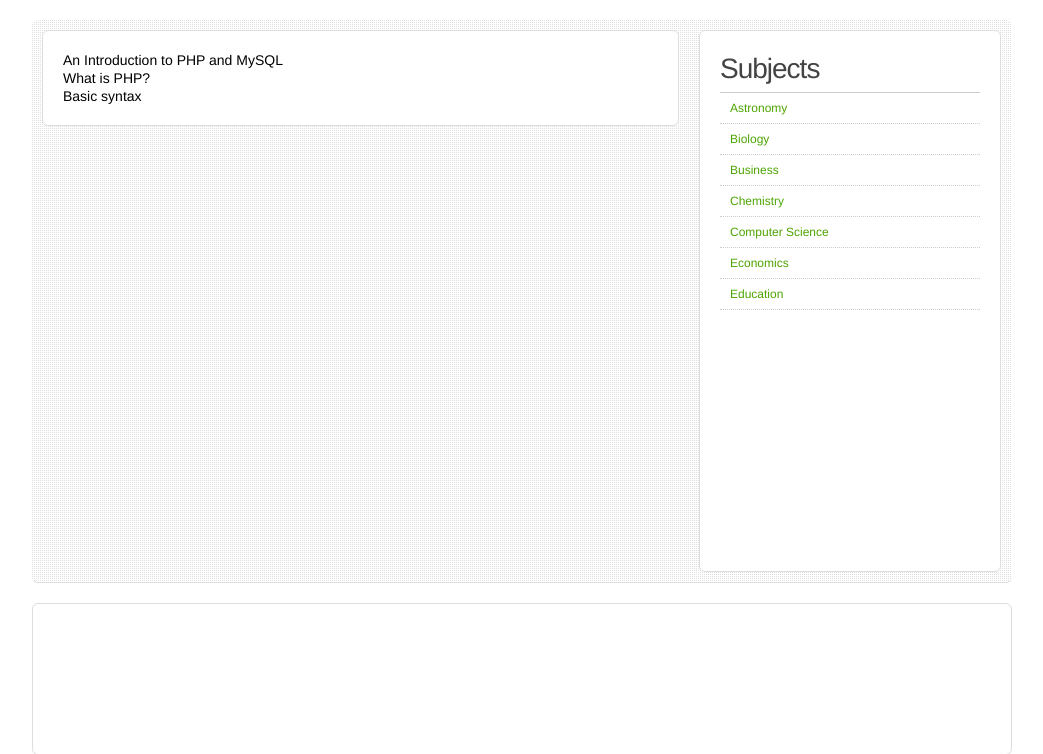
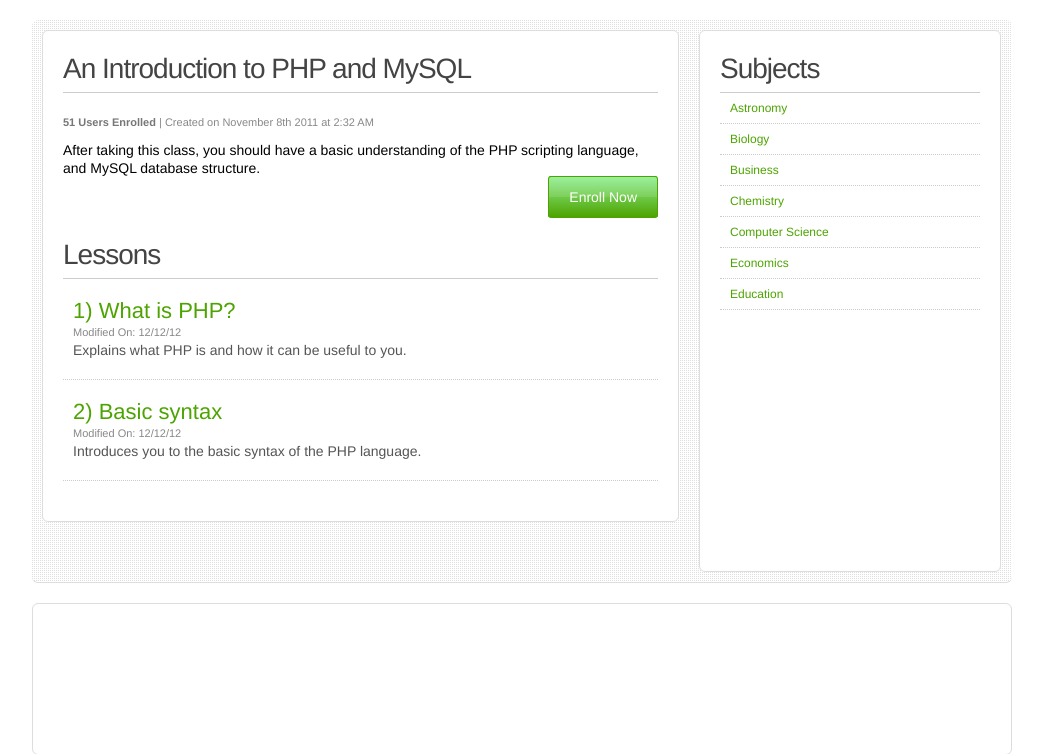
Before and after one commit to smartboyathome/Prodigy, a PHP site: page /index.php?module=viewclass&classid=1 in a window 1280 px wide. Shown: the part 152-906 px from the top of the page, without its empty margins (118-1161 px from the left). Run offline with PHP 8.4, Linux system fonts and the light colour scheme; data comes from the database, SQL or seed files in the repository.

Commit message:
Working class page

```diff
--- a/dal/mysql.php
+++ b/dal/mysql.php
@@ -87,7 +87,7 @@ class mysqlDAL{
         try {
             $dbh = new PDO("mysql:host=$db_host;dbname=$db_name", $db_user, $db_pass);
 
-            $sql = "SELECT * FROM lesson WHERE classid='$cID'";
+            $sql = "SELECT * FROM lesson WHERE classid='$cID' ORDER BY lessonNum ASC";
 
             return $dbh->query($sql);
 
--- a/includes/home.php
+++ b/includes/home.php
@@ -9,9 +9,9 @@
 
     <section class='classDescription'>
          <h3 class='title'><a href='index.php?module=viewclass&classid=".$row['classID']."'>".$row['name']."</a></h3>
-        <div class='smallPrint'><span>".$row['enrolledCnt']." Enrolled</span> | Created: ");
+        <div class='smallPrint'><span>".$row['enrolledCnt']." Users Enrolled</span> | Created on ");
 
-    echo date('F jS Y g:i A', $row[createdDate]);
+    echo date('F jS Y \a\t g:i A', $row[createdDate]);
 
 
     echo("</div>
--- a/includes/viewclass.php
+++ b/includes/viewclass.php
@@ -1,16 +1,37 @@
-<?PHP
+<?php
 
 $prodigyDB = new mysqlDAL;
 
 foreach ($prodigyDB->getClass($_GET["classid"]) as $row){
 
-echo $row['name'] . "<br/>";
+ echo("<div class='module flc'>
+                <h3 class='header'>".$row['name']."</h3>
+                <div class='smallPrint' style='margin-bottom: 10px;'><span>".$row['enrolledCnt']." Users Enrolled</span> | Created on ");
 
+	echo date('F jS Y \a\t g:i A', $row[createdDate]);
+
+    echo("		</div>
+                <div class='description'>".$row['description']."
+                </div>
+
+                <div class='fr'>
+                    <a class='button'>Enroll Now</a>
+                </div>
+            </div>");
 }
 
+echo("            <div class='module'>
+                <h3 class='header' style='margin-bottom: 0;'>Lessons</h3>");
 
 foreach ($prodigyDB->getLessonList($row['classID']) as $row2){
-	echo $row2['name'] . "<br/>";
+
+	echo("          <article class='classDescription'>
+                    <h4 class='title'><a href='index.php?module=viewlesson&lessonid=".$row2['lessonID']."'>".$row2['lessonNum'].") ".$row2['name']."</a></h4>
+                    <div class='smallPrint'>Modified On: 12/12/12</div>
+                    <div class='description'>".$row2['description']."</div>
+                    </article>");
 }
 
 ?>
+
+</div>
```
